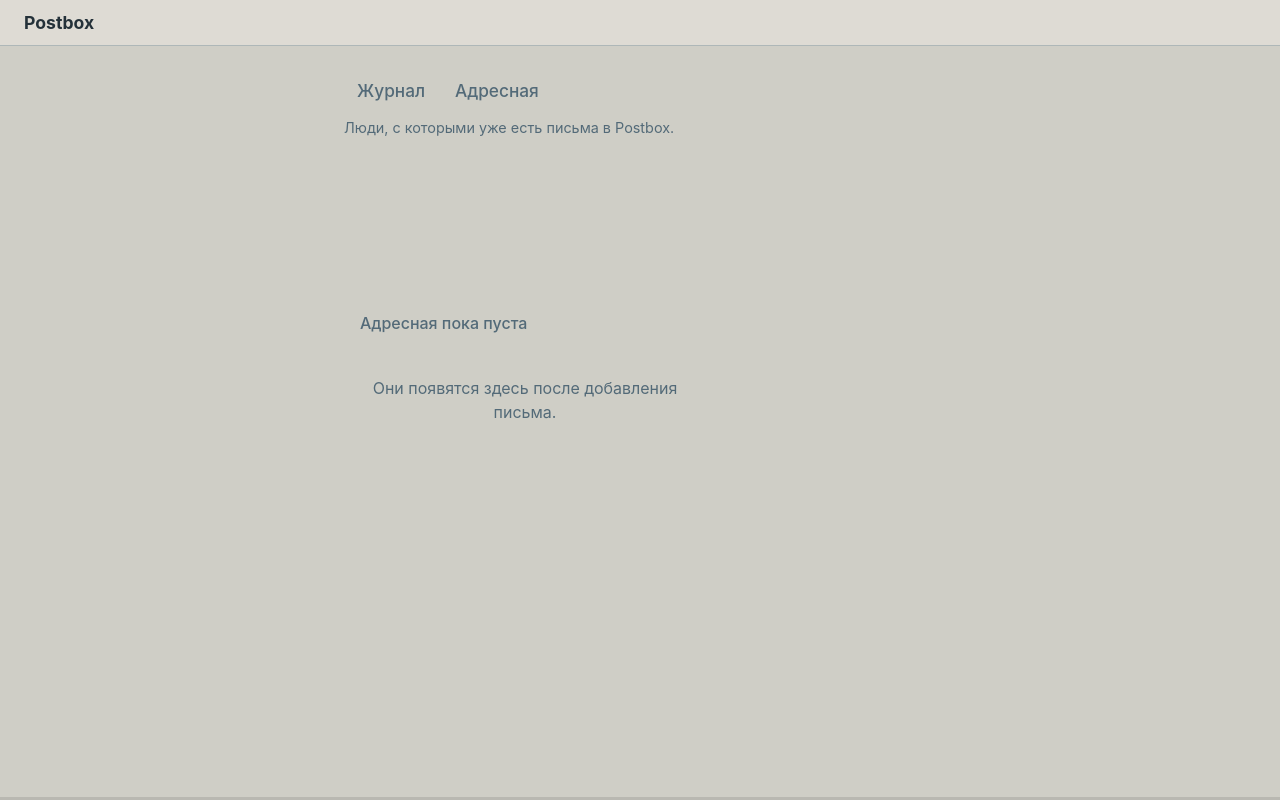
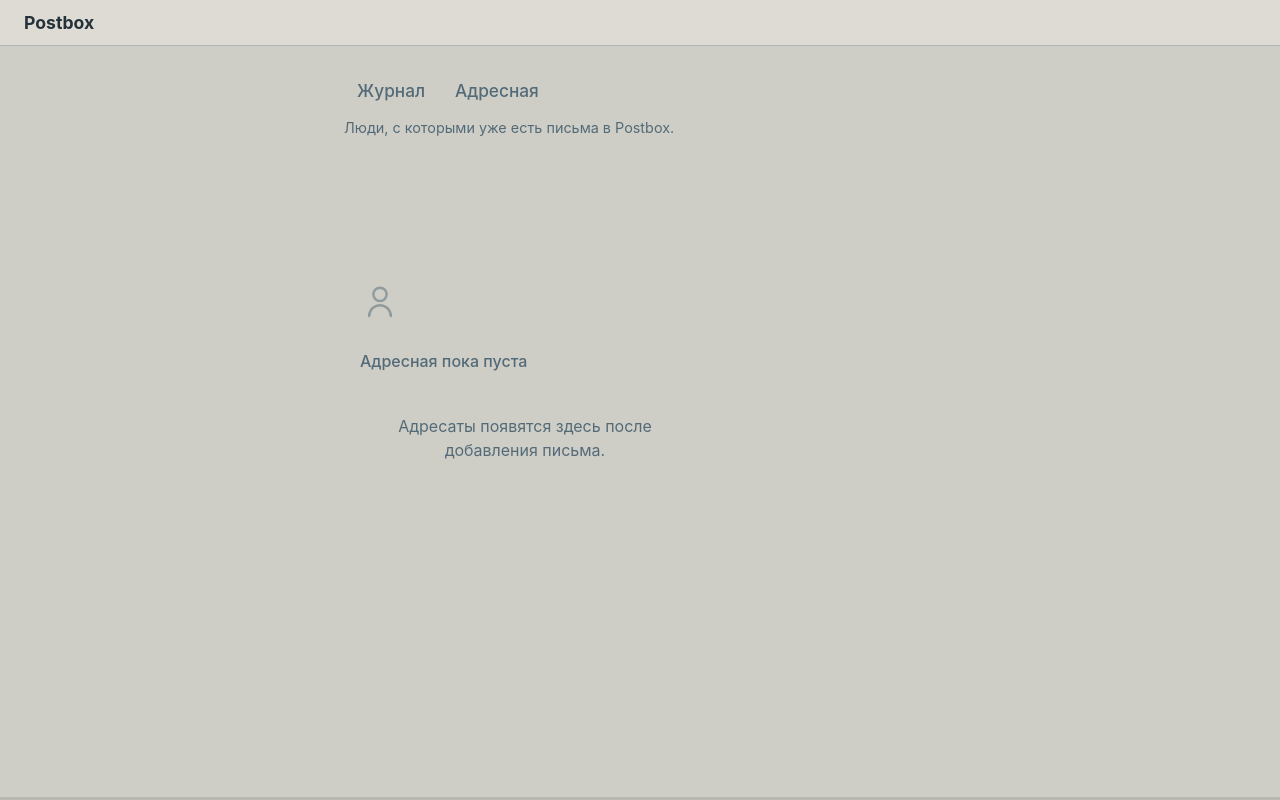
Before and after one commit to katrinio/postbox, a Python web app: template src/postbox/templates/correspondents.html in a window 1280 px wide. Run offline with Jinja, Linux system fonts and the light colour scheme; the template is opened without the code that fills it, so the values that code supplies are empty.

Commit message:
ui: empty contacts state

```diff
--- a/src/postbox/static/css/pages.css
+++ b/src/postbox/static/css/pages.css
@@ -794,7 +794,8 @@
   padding: var(--space-7) var(--space-4);
 }
 
-.empty-state--journal {
+.empty-state--journal,
+.empty-state--address-book {
   padding-top: var(--space-5);
   padding-bottom: var(--space-8);
 }
@@ -812,7 +813,8 @@
 }
 
 .empty-state__text {
-  margin: var(--space-2) 0 var(--space-4);
+  max-width: 34rem;
+  margin: var(--space-2) auto var(--space-4);
   color: var(--color-ink-muted);
   font-size: 0.9rem;
 }
--- a/src/postbox/templates/correspondents.html
+++ b/src/postbox/templates/correspondents.html
@@ -26,9 +26,10 @@
     {% endfor %}
   </div>
   {% else %}
-  <div class="empty-state">
+  <div class="empty-state empty-state--address-book">
+    <svg class="empty-state__icon" width="40" height="40" viewBox="0 0 24 24" fill="none" stroke="currentColor" stroke-width="1.5" stroke-linecap="round" stroke-linejoin="round" aria-hidden="true"><circle cx="12" cy="8" r="4"/><path d="M5.5 21a6.5 6.5 0 0 1 13 0"/></svg>
     <p class="empty-state__title">Адресная пока пуста</p>
-    <p class="empty-state__text">Они появятся здесь после добавления письма.</p>
+    <p class="empty-state__text">Адресаты появятся здесь после добавления письма.</p>
   </div>
   {% endif %}
 </section>
```
Also changed, not shown: tests/web/test_correspondents.py (+6 -1 lines).
